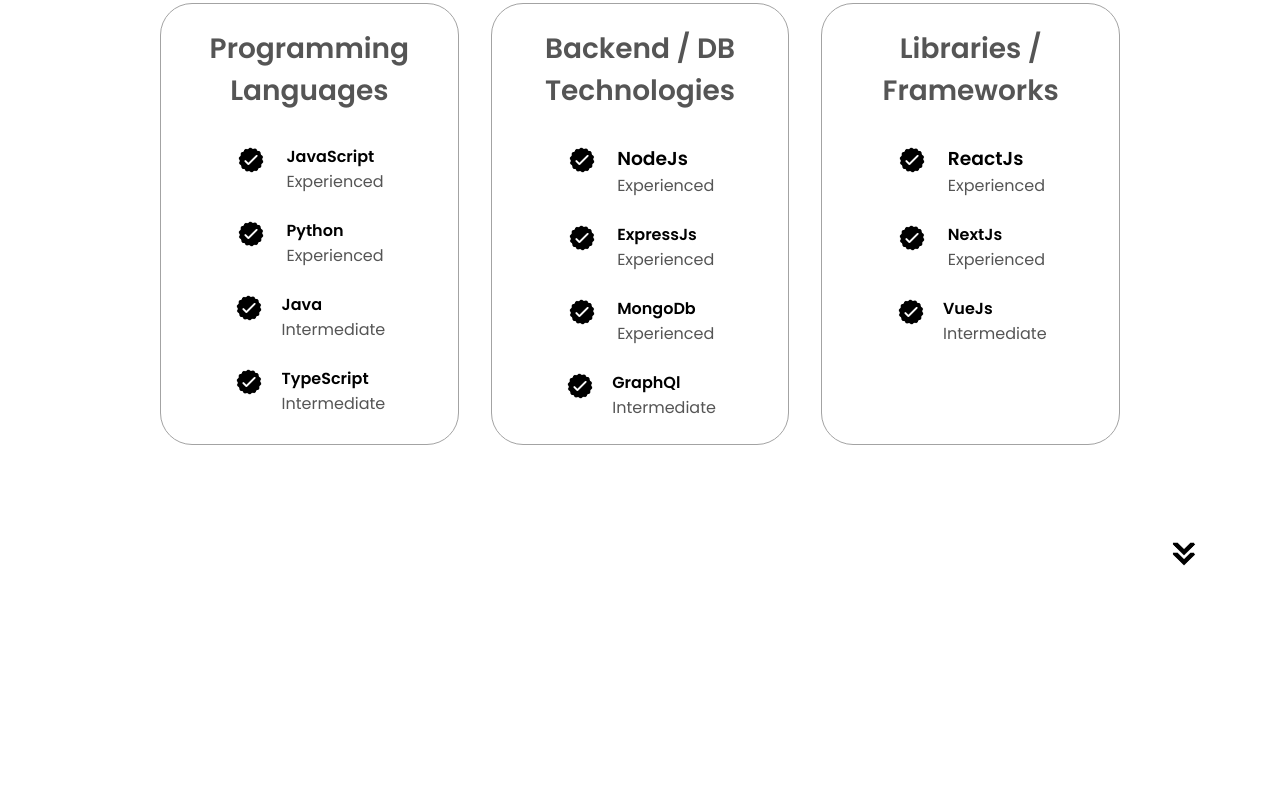
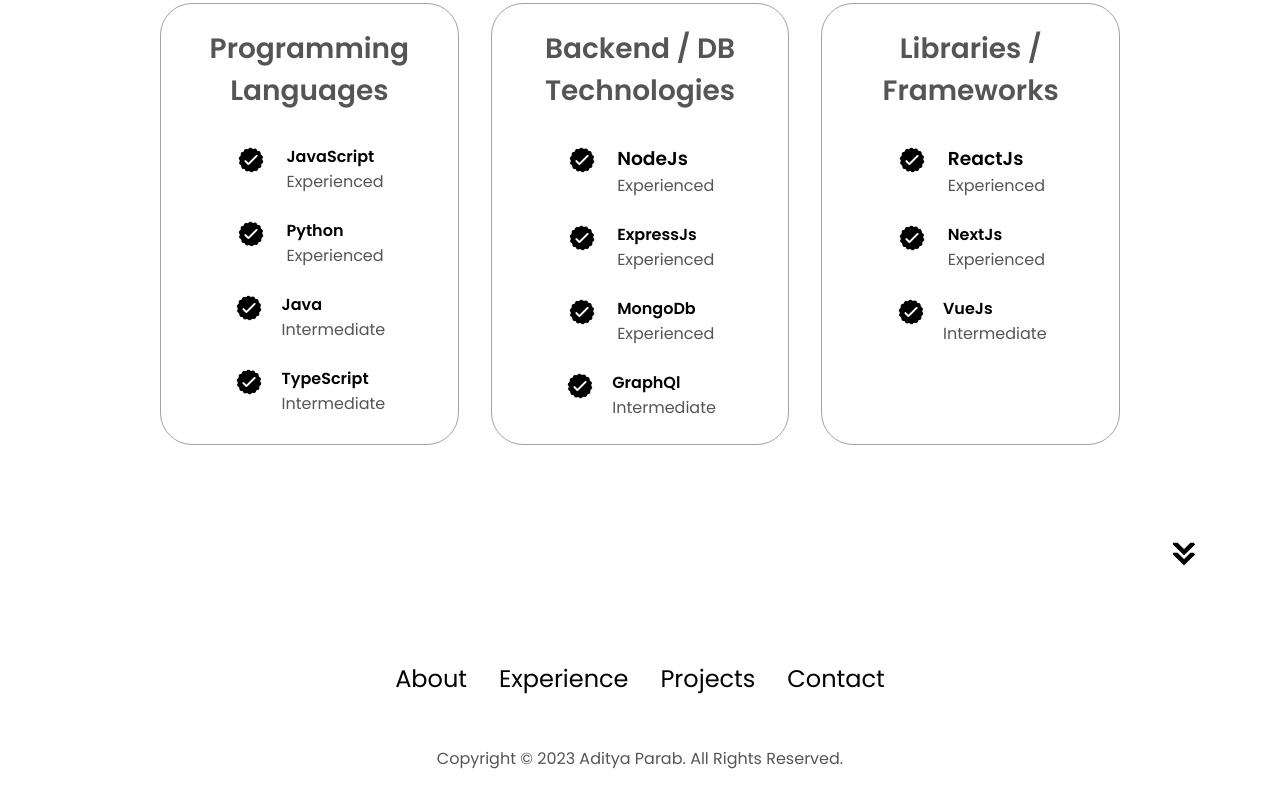
Before and after one commit to adityaparab04/Portfolio_Aditya_Parab, a plain HTML site: page index.html in a window 1280 px wide. Shown: the part 1702-2512 px from the top of the page. Before the commit the page ends 2312 px from the top, so only its background shows below. Drawn offline with Linux system fonts and the light colour scheme.

Commit message:
footer section completed

```diff
--- a/index.html
+++ b/index.html
@@ -199,6 +199,19 @@
         </div>
         <img src="./assets/arrow.png" alt="arrow icon" class="icon arrow" onclick="location.href='./#projects'">
     </section>
+    <footer>
+        <nav>
+            <div class="nav-links-container">
+                <ul class="nav-links">
+                    <li><a href="#about">About</a></li>
+                    <li><a href="#experience">Experience</a></li>
+                    <li><a href="#projects">Projects</a></li>
+                    <li><a href="#contact">Contact</a></li>
+                </ul>
+            </div>
+        </nav>
+        <p>Copyright &#169; 2023 Aditya Parab. All Rights Reserved.</p>
+    </footer>
     <script src="script.js"></script>
 </body>
 </html>
--- a/style.css
+++ b/style.css
@@ -350,3 +350,14 @@
 article .icon {
     cursor: default;
 }
+
+/* Footer Section */
+
+footer {
+    height: 25vh;
+    margin: 0 0.5rem;
+  }
+
+  footer p {
+    text-align: center;
+  }
```
